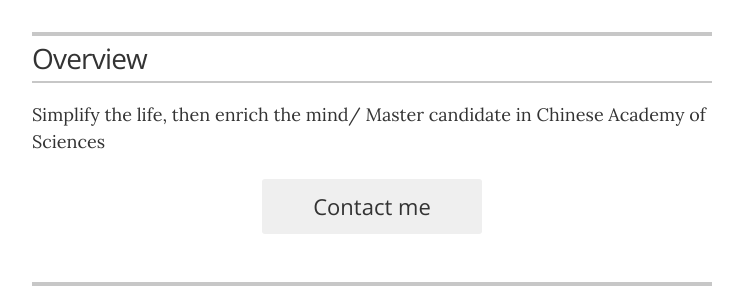
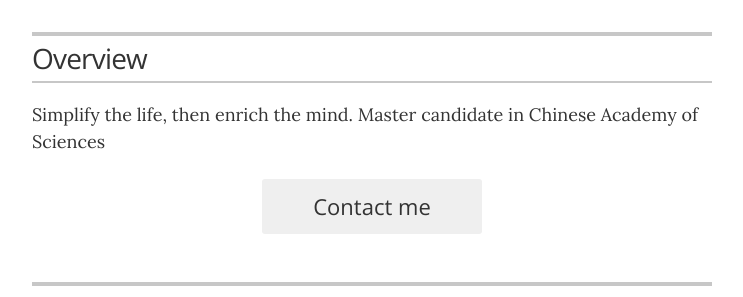
Before and after one commit to PsychYan/PsychYan.github.io, a Jekyll site: the page built from index.html, in a window 1280 px wide and 900 px high. Shown: the part 221-518 px from the top of the window, without its empty margins (268-1011 px from the left). Built offline with Jekyll 4.4.1, drawn with Linux system fonts in a browser that asks for light colours.

```diff
--- a/_config.yml
+++ b/_config.yml
@@ -23,8 +23,8 @@ resume_contact_address:         "Institute of Psychology, Chinese Academy of Sci
 resume_header_contact_info:     "Beijing, China • +86 13011291313 • yanhj@psych.ac.cn"
 display_header_contact_info:    "true"
 
-resume_header_intro: "<p>Simplify the life, then enrich the mind/
-Master candidate in Chinese Academy of Sciences</p>"
+resume_header_intro: "<p>Simplify the life, then enrich the mind.
+                         Master candidate in Chinese Academy of Sciences</p>"
 
 # use "yes" to display the email contact button,
 # "no" to display an "I'm not looking for work" message,
```
